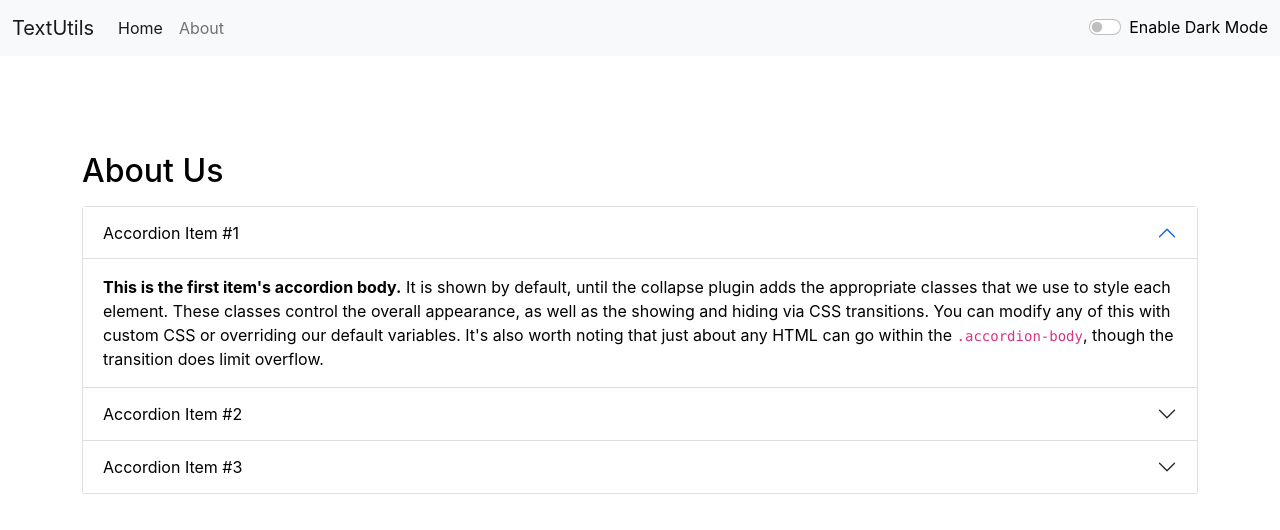
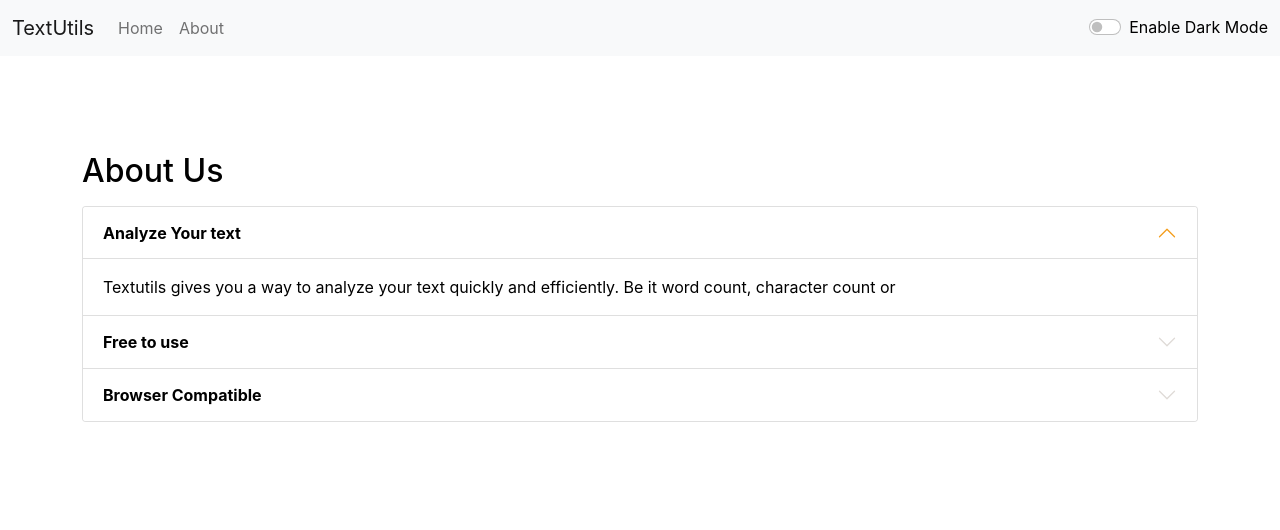
Before and after one commit to Amal221200/react-text-utils, a React (Create React App) app: page /about in a window 1280 px wide. Shown: the top 530 px of the page. Built offline with nearby package versions, Linux system fonts and the light colour scheme.

Commit message:
Text Utils

```diff
--- a/public/index.html
+++ b/public/index.html
@@ -7,7 +7,7 @@
     <meta name="theme-color" content="#000000" />
     <meta
       name="description"
-      content="Web site created using create-react-app"
+      content="Text utils is a utility app use to manipulate text like capitalize, uppercase, lowercase, copy and some more"
     />
     <link rel="apple-touch-icon" href="%PUBLIC_URL%/logo192.png" />
     <!--
@@ -25,7 +25,7 @@
       Learn how to configure a non-root public URL by running `npm run build`.
     -->
     <link href="https://cdn.jsdelivr.net/npm/bootstrap@5.1.3/dist/css/bootstrap.min.css" rel="stylesheet" integrity="sha384-1BmE4kWBq78iYhFldvKuhfTAU6auU8tT94WrHftjDbrCEXSU1oBoqyl2QvZ6jIW3" crossorigin="anonymous">
-    <title>React App</title>
+    <title>Text Utlis</title>
   </head>
   <body>
     <noscript>You need to enable JavaScript to run this app.</noscript>
--- a/src/components/About.js
+++ b/src/components/About.js
@@ -2,8 +2,8 @@
 
 const About = (props) => {
     let myStyle = {
-        color: props.mode === 'light'? 'black':'white',
-        backgroundColor: props.mode === 'light'? 'white':'#042743',
+        color: props.mode === 'light' ? 'black' : 'white',
+        backgroundColor: props.mode === 'light' ? 'white' : '#042743',
     }
 
 
@@ -12,38 +12,40 @@
             <h2 className="my-3">About Us</h2>
             <div className="accordion" id="accordionExample" >
                 <div className="accordion-item">
-                    <h2 className="accordion-header" id="headingOne" style={myStyle}>
-                        <button className="accordion-button accordion-button-bg" type="button" data-bs-toggle="collapse" data-bs-target="#collapseOne" aria-expanded="true" aria-controls="collapseOne" style={myStyle}>
-                            Accordion Item #1
+                    <h2 className="accordion-header" id="headingOne">
+                        <button className="accordion-button" type="button" style={myStyle} data-bs-toggle="collapse" data-bs-target="#collapseOne" aria-expanded="true" aria-controls="collapseOne">
+                            <strong>Analyze Your text </strong>
                         </button>
                     </h2>
                     <div id="collapseOne" className="accordion-collapse collapse show" aria-labelledby="headingOne" data-bs-parent="#accordionExample">
                         <div className="accordion-body" style={myStyle}>
-                            <strong>This is the first item's accordion body.</strong> It is shown by default, until the collapse plugin adds the appropriate classes that we use to style each element. These classes control the overall appearance, as well as the showing and hiding via CSS transitions. You can modify any of this with custom CSS or overriding our default variables. It's also worth noting that just about any HTML can go within the <code>.accordion-body</code>, though the transition does limit overflow.
+                            Textutils gives you a way to analyze your text quickly and efficiently. Be it word count, character count or
+
                         </div>
                     </div>
                 </div>
                 <div className="accordion-item">
                     <h2 className="accordion-header" id="headingTwo">
-                        <button className="accordion-button collapsed" type="button" data-bs-toggle="collapse" data-bs-target="#collapseTwo" aria-expanded="false" aria-controls="collapseTwo" style={myStyle}>
-                            Accordion Item #2
+                        <button className="accordion-button collapsed" style={myStyle} type="button" data-bs-toggle="collapse" data-bs-target="#collapseTwo" aria-expanded="false" aria-controls="collapseTwo">
+                            <strong>Free to use </strong>
                         </button>
                     </h2>
                     <div id="collapseTwo" className="accordion-collapse collapse" aria-labelledby="headingTwo" data-bs-parent="#accordionExample">
                         <div className="accordion-body" style={myStyle}>
-                            <strong>This is the second item's accordion body.</strong> It is hidden by default, until the collapse plugin adds the appropriate classes that we use to style each element. These classes control the overall appearance, as well as the showing and hiding via CSS transitions. You can modify any of this with custom CSS or overriding our default variables. It's also worth noting that just about any HTML can go within the <code>.accordion-body</code>, though the transition does limit overflow.
+                            TextUtils is a free character counter tool that provides instant character count & word count statistics for a given text. TextUtils reports the number of words and characters. Thus it is suitable for writing text with word/ character limit.
                         </div>
                     </div>
                 </div>
                 <div className="accordion-item">
                     <h2 className="accordion-header" id="headingThree">
-                        <button className="accordion-button collapsed" type="button" data-bs-toggle="collapse" data-bs-target="#collapseThree" aria-expanded="false" aria-controls="collapseThree" style={myStyle}>
-                            Accordion Item #3
+                        <button className="accordion-button collapsed" style={myStyle} type="button" data-bs-toggle="collapse" data-bs-target="#collapseThree" aria-expanded="false" aria-controls="collapseThree">
+                            <strong>Browser Compatible </strong>
                         </button>
                     </h2>
                     <div id="collapseThree" className="accordion-collapse collapse" aria-labelledby="headingThree" data-bs-parent="#accordionExample">
                         <div className="accordion-body" style={myStyle}>
-                            <strong>This is the third item's accordion body.</strong> It is hidden by default, until the collapse plugin adds the appropriate classes that we use to style each element. These classes control the overall appearance, as well as the showing and hiding via CSS transitions. You can modify any of this with custom CSS or overriding our default variables. It's also worth noting that just about any HTML can go within the <code>.accordion-body</code>, though the transition does limit overflow.
+                            This word counter software works in any web browsers such as Chrome, Firefox, Internet Explorer, Safari, Opera. It suits to count characters in facebook, blog, books, excel document, pdf document, essays, etc.
+
                         </div>
                     </div>
                 </div>
--- a/src/components/Navbar.js
+++ b/src/components/Navbar.js
@@ -3,7 +3,7 @@
 
 const Navbar = (props) => {
   return (
-    <nav className={`navbar navbar-expand-lg navbar-${props.mode === 'light'? 'light': 'dark'} bg-${props.mode === 'light'? 'light': 'dark'}`}>
+    <nav className={`navbar navbar-expand-lg navbar-${props.mode === 'light' ? 'light' : 'dark'} bg-${props.mode === 'light' ? 'light' : 'dark'}`}>
       <div className="container-fluid">
         <Link className="navbar-brand" to="/">{props.title}</Link>
         <button className="navbar-toggler" type="button" data-bs-toggle="collapse" data-bs-target="#navbarSupportedContent" aria-controls="navbarSupportedContent" aria-expanded="false" aria-label="Toggle navigation">
@@ -12,7 +12,7 @@
         <div className="collapse navbar-collapse" id="navbarSupportedContent">
           <ul className="navbar-nav me-auto mb-2 mb-lg-0">
             <li className="nav-item">
-              <Link className="nav-link active" aria-current="page" to="/">Home</Link>
+              <Link className="nav-link" aria-current="page" to="/">Home</Link>
             </li>
             <li className="nav-item">
               <Link className="nav-link" to="/about">{props.aboutText}</Link>
@@ -24,7 +24,7 @@
           </form> : ""}
           <div className="form-check form-switch">
             <input className="form-check-input" type="checkbox" role="switch" onClick={props.toggleMode} id="flexSwitchCheckDefault" />
-            <label className="form-check-label" style={{color:`${props.mode==='light'?'black':'white'}`}} htmlFor="flexSwitchCheckDefault">{props.mode==='light' ? 'Enable': 'Disable'} Dark Mode</label>
+            <label className="form-check-label" style={{ color: `${props.mode === 'light' ? 'black' : 'white'}` }} htmlFor="flexSwitchCheckDefault">{props.mode === 'light' ? 'Enable' : 'Disable'} Dark Mode</label>
           </div>
         </div>
       </div>
--- a/src/components/TextForm.js
+++ b/src/components/TextForm.js
@@ -28,13 +28,11 @@
     }
 
     const handleCopy = () => {
-        let text = document.getElementById('myBox');
 
-        if (text.value === "") {
+        if (text === "") {
             showAlert('Enter some text first', 'warning');
         } else {
-            text.select();
-            navigator.clipboard.writeText(text.value);
+            navigator.clipboard.writeText(text);
             showAlert('Text Copied', 'success');
         }
 
@@ -44,7 +42,7 @@
         if (text === "") {
             showAlert('Enter some text first', 'warning');
         } else {
-            const newText = text.split(/[ ]+/)
+            const newText = text.split(/\s+/)
             setText(newText.join(" "))
         }
     }
@@ -53,11 +51,12 @@
         if (text === "") {
             showAlert('Enter some text first', 'warning')
         } else {
-            const newText = text.split('. ');
-            console.log(newText[1])
+            const newText = text.split(/[.]\s+/).filter(e => e.length !== 0);
+            console.log(newText)
             let newString = "";
             newText.forEach(sent => {
-                newString += `${capitalize(sent)}. `
+                sent =  sent+"."
+                newString += `${capitalize(sent)} `
             })
             console.log(capitalize("success"))
             setText(newString);
@@ -75,8 +74,8 @@
     }
 
     const numberOfWords = (text) => {
-        let number = text.split(" ").filter(e => e.length !== 0).length;
-
+        let number = text.split(/\s+/).filter(e => e.length !== 0).length;
+        // console.log(text.split(/\s+/).filter(e => e.length !== 0))
         // if (text === "") {
         //     number = 0;
         // } else if (text.lastIndexOf(" ") === (text.length - 1)) {
@@ -89,7 +88,7 @@
     }
 
     const numberOfCharacter = (text) => {
-        let words = text.split(" ").filter(e => e.length !== 0);
+        let words = text.split(/\s+/).filter(e => e.length !== 0);
         return words.join('').length;
     }
 
--- a/src/index.css
+++ b/src/index.css
@@ -11,3 +11,7 @@
   font-family: source-code-pro, Menlo, Monaco, Consolas, 'Courier New',
     monospace;
 }
+
+.accordion-button::after {
+  filter: invert(1);
+}
```
Also changed, not shown: 1 other file (tests, documents, lock files or other folders).
